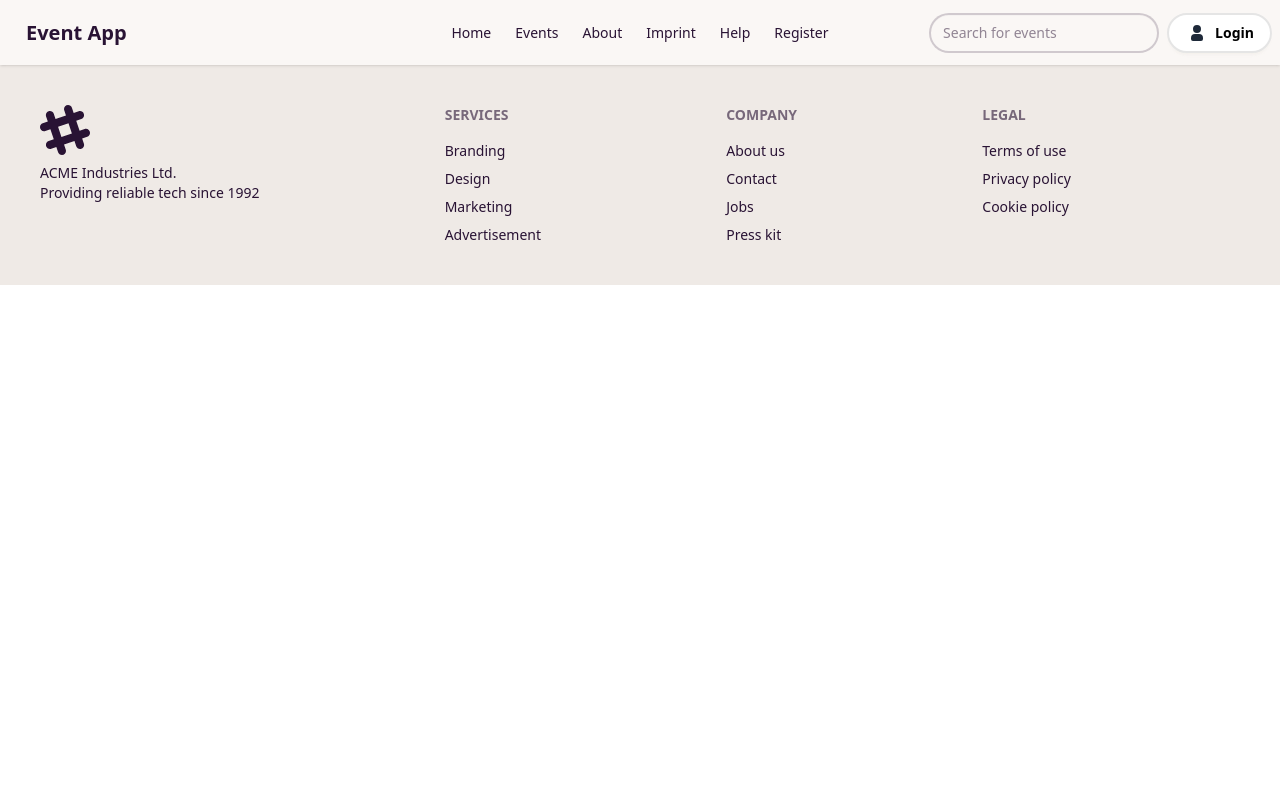
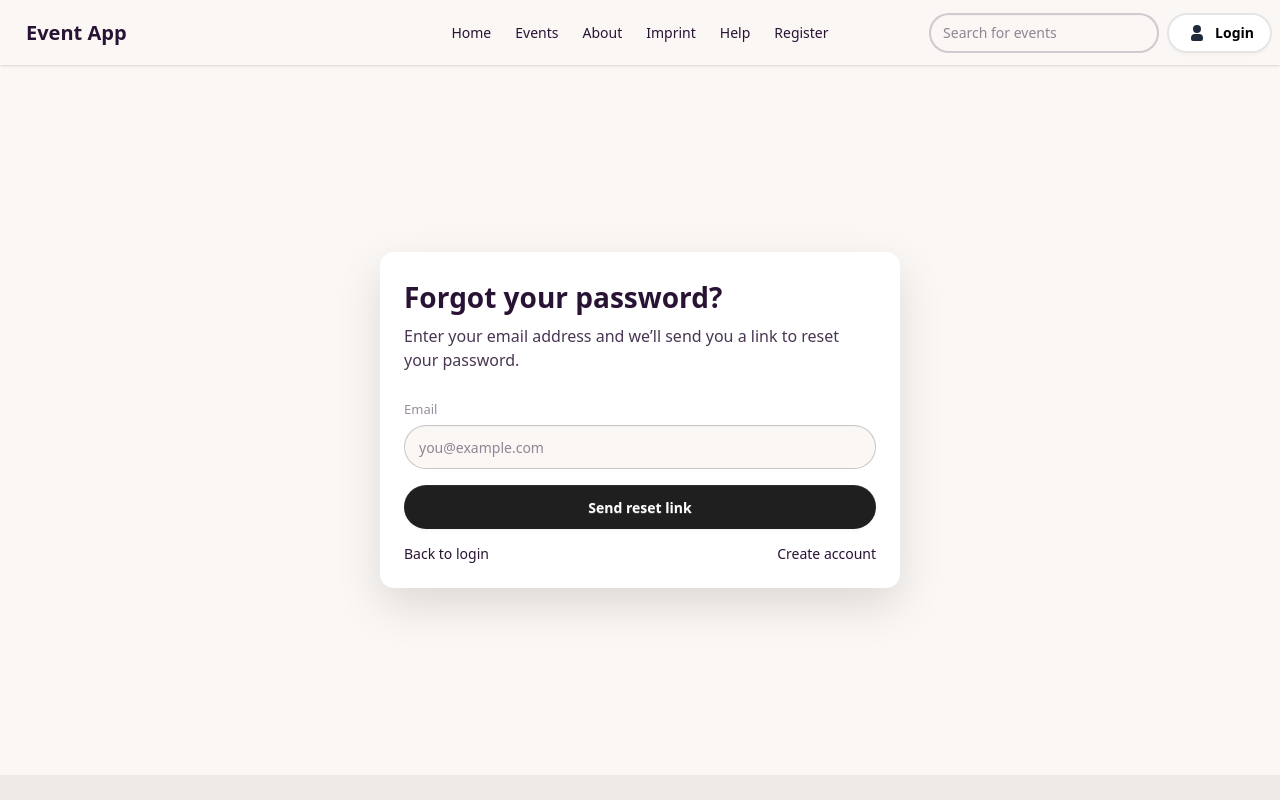
Before and after one commit to haplorhine/webdevelopment-25, a Vue app in the folder event-app-frontend/: page /forgot-password in a window 1280 px wide. Shown: the top 800 px of the page. Built offline with nearby package versions, Linux system fonts and the light colour scheme.

Commit message:
Merge create-vue-components

```diff
--- /dev/null
+++ b/event-app-frontend/src/components/organisms/ForgotPasswordHero.vue
@@ -0,0 +1,194 @@
+<template>
+  <section class="forgot-wrap">
+    <div class="card">
+      <h2 class="title">Forgot your password?</h2>
+      <p class="subtitle">
+        Enter your email address and we’ll send you a link to reset your password.
+      </p>
+
+      <form @submit.prevent="onSubmit" novalidate>
+        <label class="label" for="email">Email</label>
+        <input
+          id="email"
+          class="input"
+          type="email"
+          v-model.trim="form.email"
+          autocomplete="email"
+          placeholder="you@example.com"
+        />
+        <p v-if="errors.email" class="error">{{ errors.email }}</p>
+
+        <p v-if="submitError" class="error">{{ submitError }}</p>
+        <p v-if="submitSuccess" class="success">
+          If an account exists for that email, a reset link has been sent.
+        </p>
+
+        <button class="btn" type="submit" :disabled="isSubmitting">
+          {{ isSubmitting ? "Sending..." : "Send reset link" }}
+        </button>
+
+        <div class="links">
+          <RouterLink to="/login">Back to login</RouterLink>
+          <RouterLink to="/register">Create account</RouterLink>
+        </div>
+      </form>
+    </div>
+  </section>
+</template>
+
+<script setup>
+import { reactive, ref } from "vue";
+import * as yup from "yup";
+
+const form = reactive({
+  email: "",
+});
+
+const errors = reactive({
+  email: "",
+});
+
+const isSubmitting = ref(false);
+const submitError = ref("");
+const submitSuccess = ref(false);
+
+const schema = yup.object({
+  email: yup
+    .string()
+    .email("Please enter a valid email.")
+    .required("Email is required."),
+});
+
+function clearErrors() {
+  errors.email = "";
+  submitError.value = "";
+}
+
+async function onSubmit() {
+  clearErrors();
+  submitSuccess.value = false;
+
+
+  try {
+    await schema.validate(form, { abortEarly: false });
+  } catch (validationErr) {
+    if (validationErr?.inner?.length) {
+      for (const e of validationErr.inner) {
+        if (e.path && e.message) errors[e.path] = e.message;
+      }
+    } else if (validationErr?.message) {
+      submitError.value = validationErr.message;
+    }
+    return;
+  }
+
+
+  isSubmitting.value = true;
+
+  try {
+    const res = await fetch("http://localhost:3000/auth/forgot-password", {
+      method: "POST",
+      headers: { "Content-Type": "application/json" },
+      body: JSON.stringify({ email: form.email }),
+    });
+
+
+    if (!res.ok) {
+
+      // return;
+    }
+
+    submitSuccess.value = true;
+  } catch  {
+
+    submitError.value = "Unable to send reset link right now. Please try again later.";
+  } finally {
+    isSubmitting.value = false;
+  }
+}
+</script>
+
+<style scoped>
+
+.forgot-wrap {
+  min-height: calc(100vh - 90px);
+  display: grid;
+  place-items: center;
+  padding: 32px 16px;
+}
+
+.card {
+  width: min(520px, 100%);
+  background: #fff;
+  border-radius: 14px;
+  box-shadow: 0 18px 45px rgba(0, 0, 0, 0.12);
+  padding: 24px;
+}
+
+.title {
+  margin: 0 0 6px;
+  font-size: 28px;
+  font-weight: 800;
+}
+
+.subtitle {
+  margin: 0 0 18px;
+  opacity: 0.85;
+}
+
+.label {
+  display: block;
+  font-size: 13px;
+  margin: 10px 0 6px;
+  opacity: 0.8;
+}
+
+.input {
+  width: 100%;
+  height: 44px;
+  border-radius: 999px;
+  border: 1px solid rgba(0, 0, 0, 0.2);
+  padding: 0 14px;
+  outline: none;
+}
+
+.input:focus {
+  border-color: rgba(0, 0, 0, 0.5);
+}
+
+.btn {
+  width: 100%;
+  height: 44px;
+  border: none;
+  border-radius: 999px;
+  margin-top: 16px;
+  cursor: pointer;
+  background: #1f1f1f;
+  color: #fff;
+  font-weight: 700;
+}
+
+.btn:disabled {
+  opacity: 0.6;
+  cursor: not-allowed;
+}
+
+.error {
+  color: #b00020;
+  font-size: 13px;
+  margin: 8px 0 0;
+}
+
+.success {
+  color: #0b6b2f;
+  font-size: 13px;
+  margin: 8px 0 0;
+}
+
+.links {
+  margin-top: 14px;
+  display: flex;
+  justify-content: space-between;
+  font-size: 14px;
+}
+</style>
--- a/event-app-frontend/src/components/organisms/LoginHero.vue
+++ b/event-app-frontend/src/components/organisms/LoginHero.vue
@@ -21,12 +21,13 @@ const handleLogin = async () => {
     showError.value = false
     // Force reload to update Navbar state
     window.location.href = '/'
-
   } catch (error) {
     console.error(error)
     errorMessage.value = 'Login failed. Please check your username and password.'
     showError.value = true
   }
+
+  showError.value = false
 }
 
 const handleErrorClose = () => {
@@ -69,9 +70,12 @@ const handleErrorClose = () => {
                 name="password"
               />
 
-              <div>
-                <AtomLink class="link-hover">Forgot password?</AtomLink>
+              <div class="mt-2">
+                <RouterLink to="/forgot-password" class="link link-hover">
+                  Forgot password?
+                </RouterLink>
               </div>
+
               <AtomButton class="btn-neutral mt-4" label="Login" type="submit" />
             </MoleculeFieldset>
           </form>
--- /dev/null
+++ b/event-app-frontend/src/pages/ForgotPasswordView.vue
@@ -0,0 +1,7 @@
+<script setup>
+import ForgotPasswordHero from "@/components/organisms/ForgotPasswordHero.vue";
+</script>
+
+<template>
+  <ForgotPasswordHero />
+</template>
--- a/event-app-frontend/src/router/index.js
+++ b/event-app-frontend/src/router/index.js
@@ -12,6 +12,7 @@ const EventView = () => import('@/pages/EventView.vue')
 const CreateEventView = () => import('@/pages/CreateEventView.vue')
 const EventDetailView = () => import('@/pages/EventDetailView.vue')
 const UserManagementView = () => import('@/pages/UserManagementView.vue')
+const ForgotPasswordView = () => import('@/pages/ForgotPasswordView.vue')
 
 const routes = [
   { path: '/', component: HomeView },
@@ -23,7 +24,8 @@ const routes = [
   { path: '/help', component: HelpView },
   { path: '/login', component: LoginView },
   { path: '/register', component: RegisterView },
-  { path: '/user-management', component: UserManagementView }
+  { path: '/user-management', component: UserManagementView },
+  { path: '/forgot-password', component: ForgotPasswordView },
 ]
 
 const router = createRouter({
```
Also changed, not shown: event-app-frontend/package.json (+6 -1 lines), 1 other file (tests, documents, lock files or other folders).
